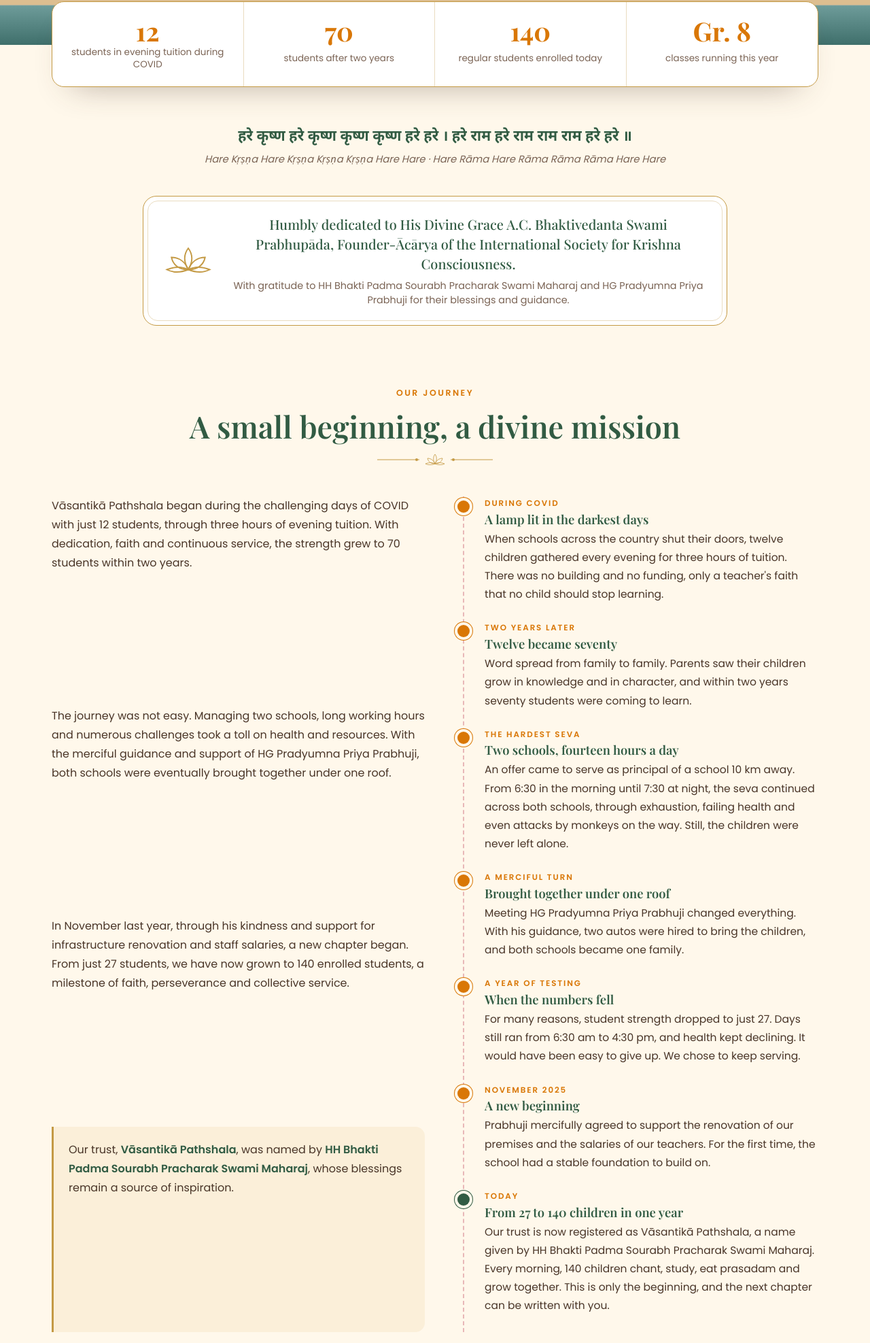
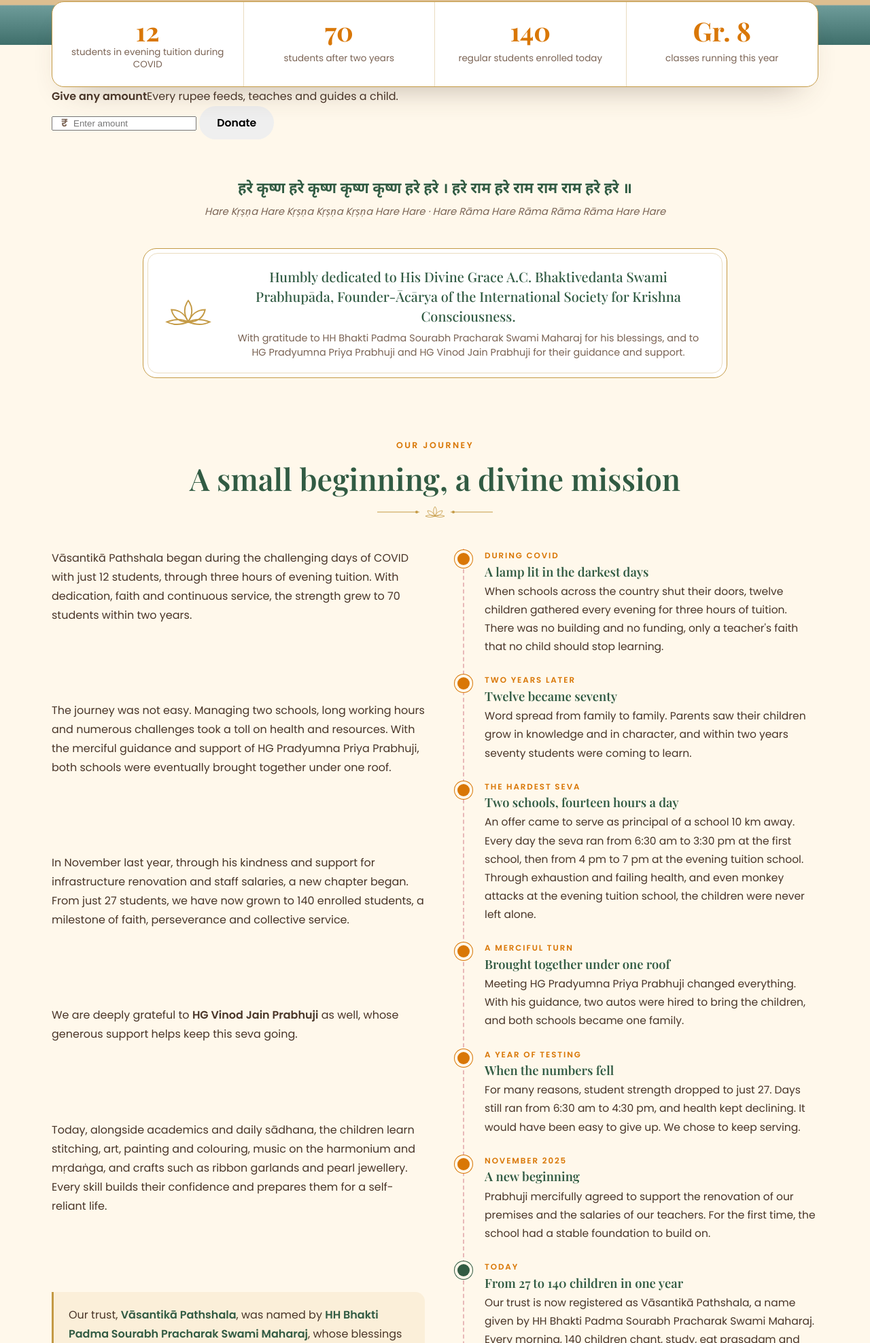
Before and after one commit to thenehasharma/vasantika-pathshala, a plain HTML site: page index.html in a window 1280 px wide. Shown: the part 825-2800 px from the top of the page at 68% size. Drawn offline with nearby package versions, Linux system fonts and the light colour scheme; a web font is replaced by a local one.

Commit message:
Add HG Vinod Jain Prabhuji, story details, crafts, and give-any-amount

```diff
--- a/index.html
+++ b/index.html
@@ -50,7 +50,7 @@
     <p class="tag">Nurturing Young Minds · Building Strong Values · Creating Self-Reliant Futures</p>
     <p class="intro">A school in the holy land of Vraja where children receive spiritual and material education together: daily japa and scripture, a full academic curriculum, prasadam every day, and skills for a self-reliant life.</p>
     <div class="cta-row">
-      <a class="btn btn-saffron" href="#donate">Sponsor a child · ₹2,500 / month</a>
+      <a class="btn btn-saffron" href="#donate" data-focus-custom>Donate any amount</a>
       <a class="btn btn-outline" href="#journey">Our journey</a>
     </div>
   </div>
@@ -98,13 +98,19 @@
   <div><b>Gr. 8</b><span>classes running this year</span></div>
 </div></div></div>
 
+<div class="quickgive"><div class="wrap"><form class="qg" id="qg-form">
+  <div class="qg-text"><b>Give any amount</b><span>Every rupee feeds, teaches and guides a child.</span></div>
+  <label class="rupee" for="qg-amt"><span>₹</span><input id="qg-amt" type="number" min="1" step="1" inputmode="numeric" placeholder="Enter amount" aria-label="Amount in rupees"></label>
+  <button class="btn" type="submit">Donate</button>
+</form></div></div>
+
 <div class="mantra"><div class="wrap">
   <p class="deva">हरे कृष्ण हरे कृष्ण कृष्ण कृष्ण हरे हरे । हरे राम हरे राम राम राम हरे हरे ॥</p>
   <p class="tr">Hare Kṛṣṇa Hare Kṛṣṇa Kṛṣṇa Kṛṣṇa Hare Hare · Hare Rāma Hare Rāma Rāma Rāma Hare Hare</p>
   <div class="dedication">
     <svg viewBox="0 0 64 40" aria-hidden="true"><use href="#lotus"/></svg>
     <p>Humbly dedicated to His Divine Grace A.C. Bhaktivedanta Swami Prabhupāda, Founder-Ācārya of the International Society for Krishna Consciousness.
-      <small>With gratitude to HH Bhakti Padma Sourabh Pracharak Swami Maharaj and HG Pradyumna Priya Prabhuji for their blessings and guidance.</small></p>
+      <small>With gratitude to HH Bhakti Padma Sourabh Pracharak Swami Maharaj for his blessings, and to HG Pradyumna Priya Prabhuji and HG Vinod Jain Prabhuji for their guidance and support.</small></p>
   </div>
 </div></div>
 
@@ -120,16 +126,18 @@
         <p>Vāsantikā Pathshala began during the challenging days of COVID with just 12 students, through three hours of evening tuition. With dedication, faith and continuous service, the strength grew to 70 students within two years.</p>
         <p>The journey was not easy. Managing two schools, long working hours and numerous challenges took a toll on health and resources. With the merciful guidance and support of HG Pradyumna Priya Prabhuji, both schools were eventually brought together under one roof.</p>
         <p>In November last year, through his kindness and support for infrastructure renovation and staff salaries, a new chapter began. From just 27 students, we have now grown to 140 enrolled students, a milestone of faith, perseverance and collective service.</p>
+        <p>We are deeply grateful to <b>HG Vinod Jain Prabhuji</b> as well, whose generous support helps keep this seva going.</p>
+        <p>Today, alongside academics and daily sādhana, the children learn stitching, art, painting and colouring, music on the harmonium and mṛdaṅga, and crafts such as ribbon garlands and pearl jewellery. Every skill builds their confidence and prepares them for a self-reliant life.</p>
         <p class="blessing">Our trust, <b>Vāsantikā Pathshala</b>, was named by <b>HH Bhakti Padma Sourabh Pracharak Swami Maharaj</b>, whose blessings remain a source of inspiration.</p>
       </div>
       <ol class="timeline">
         <li><p class="when">During COVID</p><h3>A lamp lit in the darkest days</h3><p>When schools across the country shut their doors, twelve children gathered every evening for three hours of tuition. There was no building and no funding, only a teacher's faith that no child should stop learning.</p></li>
         <li><p class="when">Two years later</p><h3>Twelve became seventy</h3><p>Word spread from family to family. Parents saw their children grow in knowledge and in character, and within two years seventy students were coming to learn.</p></li>
-        <li><p class="when">The hardest seva</p><h3>Two schools, fourteen hours a day</h3><p>An offer came to serve as principal of a school 10 km away. From 6:30 in the morning until 7:30 at night, the seva continued across both schools, through exhaustion, failing health and even attacks by monkeys on the way. Still, the children were never left alone.</p></li>
+        <li><p class="when">The hardest seva</p><h3>Two schools, fourteen hours a day</h3><p>An offer came to serve as principal of a school 10 km away. Every day the seva ran from 6:30 am to 3:30 pm at the first school, then from 4 pm to 7 pm at the evening tuition school. Through exhaustion and failing health, and even monkey attacks at the evening tuition school, the children were never left alone.</p></li>
         <li><p class="when">A merciful turn</p><h3>Brought together under one roof</h3><p>Meeting HG Pradyumna Priya Prabhuji changed everything. With his guidance, two autos were hired to bring the children, and both schools became one family.</p></li>
         <li><p class="when">A year of testing</p><h3>When the numbers fell</h3><p>For many reasons, student strength dropped to just 27. Days still ran from 6:30 am to 4:30 pm, and health kept declining. It would have been easy to give up. We chose to keep serving.</p></li>
         <li><p class="when">November 2025</p><h3>A new beginning</h3><p>Prabhuji mercifully agreed to support the renovation of our premises and the salaries of our teachers. For the first time, the school had a stable foundation to build on.</p></li>
-        <li class="now"><p class="when">Today</p><h3>From 27 to 140 children in one year</h3><p>Our trust is now registered as Vāsantikā Pathshala, a name given by HH Bhakti Padma Sourabh Pracharak Swami Maharaj. Every morning, 140 children chant, study, eat prasadam and grow together. This is only the beginning, and the next chapter can be written with you.</p></li>
+        <li class="now"><p class="when">Today</p><h3>From 27 to 140 children in one year</h3><p>Our trust is now registered as Vāsantikā Pathshala, a name given by HH Bhakti Padma Sourabh Pracharak Swami Maharaj. Every morning, 140 children chant, study, eat prasadam and grow together, and in the afternoons they learn stitching, art, painting, harmonium, mṛdaṅga, ribbon garlands and pearl jewellery. This is only the beginning, and the next chapter can be written with you.</p></li>
       </ol>
     </div>
   </div>
@@ -150,7 +158,7 @@
       <div class="promise"><span class="deva">शिक्षा</span><b>Śikṣā · Education</b><p>All school subjects up to Grade 8, with government-recognised enrolment through our Govardhan partner school.</p></div>
       <div class="promise"><span class="deva">संस्कार</span><b>Saṁskāra · Values</b><p>Japa, katha, ārati and scripture every morning, so character grows alongside knowledge.</p></div>
       <div class="promise"><span class="deva">प्रसाद</span><b>Prasāda · Nourishment</b><p>Breakfast and a full lunch prasadam every day, because a hungry child cannot learn.</p></div>
-      <div class="promise"><span class="deva">स्वावलम्बन</span><b>Svāvalambana · Self-reliance</b><p>Stitching, arts and, soon, computers, cooking and driving, so every child can build a livelihood.</p></div>
+      <div class="promise"><span class="deva">स्वावलम्बन</span><b>Svāvalambana · Self-reliance</b><p>Stitching, art, ribbon garlands and pearl jewellery today; computers, cooking and driving soon, so every child can build a livelihood.</p></div>
     </div>
     <p class="sub-head">Our teaching draws its inspiration from</p>
     <div class="pillars">
@@ -257,7 +265,7 @@
         <p class="small-note">₹2,500 covers one child's education, two meals, uniform and books for a month.</p>
         <div class="stepper">
           <label class="field" for="kids">Children
-            <span class="ctl"><button type="button" data-step="kids" data-d="-1" aria-label="Fewer children">−</button><input id="kids" type="number" min="0" max="150" value="1" inputmode="numeric"><button type="button" data-step="kids" data-d="1" aria-label="More children">+</button></span>
+            <span class="ctl"><button type="button" data-step="kids" data-d="-1" aria-label="Fewer children">−</button><input id="kids" type="number" min="0" max="150" value="0" inputmode="numeric"><button type="button" data-step="kids" data-d="1" aria-label="More children">+</button></span>
           </label>
           <label class="field" for="months">Months
             <span class="ctl"><button type="button" data-step="months" data-d="-1" aria-label="Fewer months">−</button><input id="months" type="number" min="0" max="60" value="12" inputmode="numeric"><button type="button" data-step="months" data-d="1" aria-label="More months">+</button></span>
@@ -314,7 +322,7 @@
 </main>
 
 <div class="mbar" aria-label="Donate">
-  <span>Your offering<b id="mbar-total">₹0</b></span>
+  <span>Support a child<b id="mbar-total">Any amount</b></span>
   <a class="btn btn-saffron" href="#donate" id="mbar-btn">Donate now</a>
 </div>
 
```
